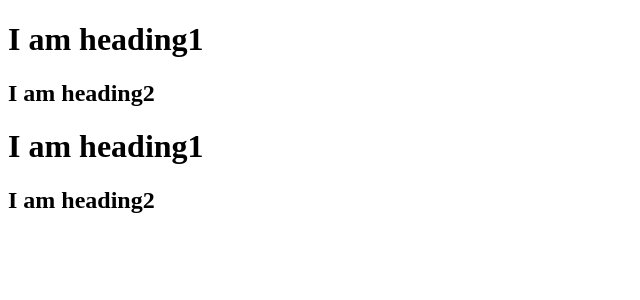
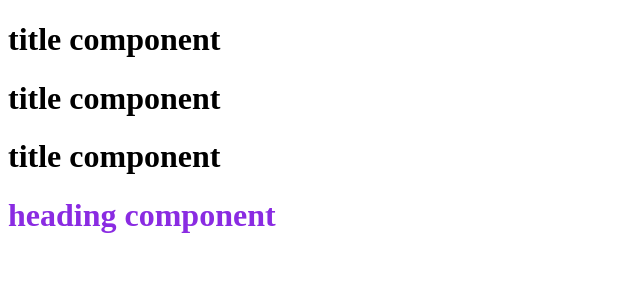
Before and after one commit to abs9594/namaste-react, a React (Vite) app: page / in a window 1280 px wide. Shown: the top 300 px of the page, without its empty margins (0-640 px from the left). Built offline with nearby package versions, Linux system fonts and the light colour scheme.

Commit message:
Episode 3

```diff
--- a/App.js
+++ b/App.js
@@ -1,36 +1,20 @@
 import React from "react";
 import ReactDOM  from "react-dom/client";
 
-const heading1 = React.createElement(
-    "h1",
-    {id: "heading1"},
-    "I am heading1"
-);
+const Title = () => <h1 id="title">title component</h1>
 
-const heading2 = React.createElement(
-    "h2",
-    {id: "heading2"},
-    "I am heading2"
-);
+const Heading = () => <h1 id="heading">heading component</h1>;
 
-const child1 = React.createElement(
-    "div",
-    {id:"child1"},
-    [heading1, heading2]
-);
-
-const child2 = React.createElement(
-    "div",
-    {id:"child2"},
-    [heading1, heading2]
-);
-
-const parent = React.createElement(
-    "div",
-    {id:"parent"},
-    [child1, child2]
-);
+const Container = () => (
+    <div id="container">
+        {/* following 3 titles in JSX are rendered exactly same */}
+        {Title()}
+        <Title></Title>
+        <Title/>
+        <Heading/>
+    </div>
+)
 
 const root = ReactDOM.createRoot(document.getElementById("root"));
 
-root.render(parent);
+root.render(<Container/>);
```
Also changed, not shown: package.json (+6 -1 lines).
